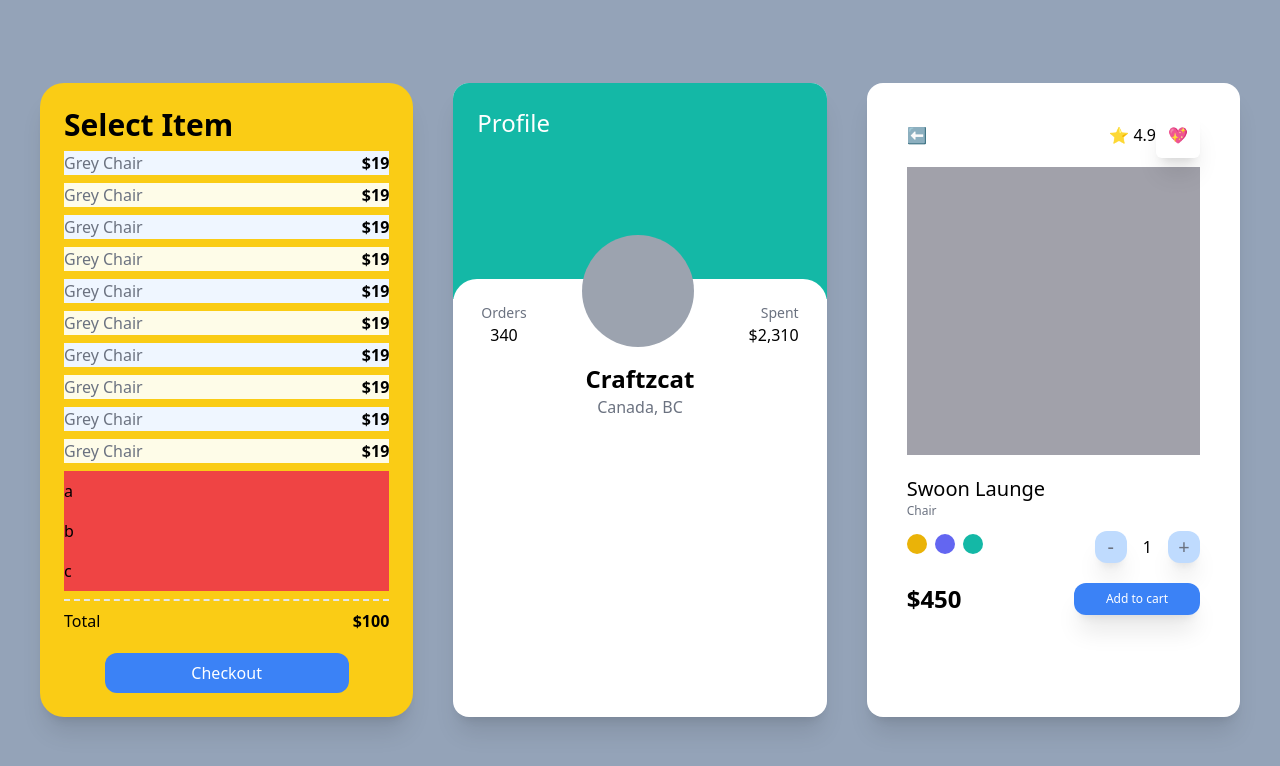
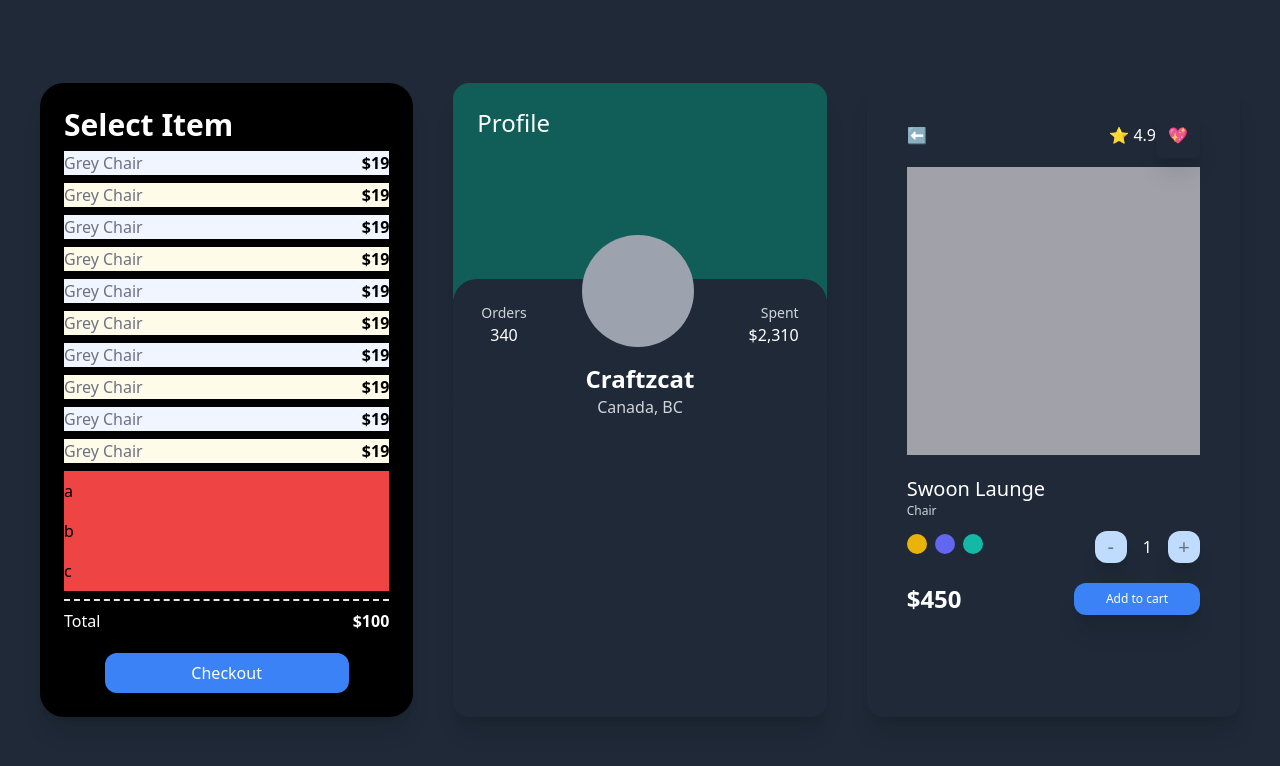
Before and after one commit to cattynip/tailwind-css-practice, a Next.js app: page / in a window 1280 px wide. Shown: the top 766 px of the page. Built offline with nearby package versions, Linux system fonts and the light colour scheme.

Commit message:
4.11 Dark Mode

```diff
--- a/pages/_app.tsx
+++ b/pages/_app.tsx
@@ -2,7 +2,11 @@ import '../styles/globals.css';
 import type { AppProps } from 'next/app';
 
 function MyApp({ Component, pageProps }: AppProps) {
-  return <Component {...pageProps} />;
+  return (
+    <div className='dark'>
+      <Component {...pageProps} />
+    </div>
+  )
 }
 
 export default MyApp;
--- a/pages/index.tsx
+++ b/pages/index.tsx
@@ -2,9 +2,11 @@ import type { NextPage } from 'next';
 
 const Home: NextPage = () => {
   return (
-    <div className="grid min-h-screen gap-10 bg-slate-400 py-20 px-10 lg:grid-cols-2 xl:grid-cols-3 xl:place-content-center">
-      <div className="flex flex-col rounded-3xl bg-white p-6 shadow-xl sm:bg-red-400 sm:hover:bg-pink-200 md:bg-teal-500 lg:bg-indigo-500 xl:bg-yellow-400 2xl:bg-pink-500">
-        <span className="text-3xl font-semibold">Select Item</span>
+    <div className="grid min-h-screen gap-10 bg-slate-400 py-20 px-10 dark:bg-gray-800 lg:grid-cols-2 xl:grid-cols-3 xl:place-content-center">
+      <div className="flex flex-col rounded-3xl bg-white p-6 shadow-xl dark:bg-black sm:bg-red-400 sm:hover:bg-pink-200 md:bg-teal-500 lg:bg-indigo-500 xl:bg-yellow-400 2xl:bg-pink-500">
+        <span className="text-3xl font-semibold  dark:text-white">
+          Select Item
+        </span>
 
         <ul>
           {[1, 2, 3, 4, 5, 6, 7, 8, 9, 10].map(item => (
@@ -27,42 +29,46 @@ const Home: NextPage = () => {
         </ul>
 
         <div className="mt-2 flex justify-between border-t-2 border-dashed pt-2">
-          <span>Total</span>
-          <span className="font-extrabold">$100</span>
+          <span className="dark:text-white">Total</span>
+          <span className="font-extrabold dark:text-white">$100</span>
         </div>
 
-        <button className="mx-auto mt-5 w-3/4 cursor-pointer rounded-xl bg-blue-500 p-2 text-center text-white transition-colors hover:bg-teal-500 focus:outline-none active:bg-yellow-500">
+        <button className="mx-auto mt-5 w-3/4 cursor-pointer rounded-xl bg-blue-500 p-2 text-center text-white transition-colors hover:bg-teal-500 focus:outline-none active:bg-yellow-500 dark:hover:bg-green-800">
           Checkout
         </button>
       </div>
 
-      <div className="group overflow-hidden rounded-2xl bg-white shadow-xl">
-        <div className="bg-blue-500 p-6 pb-14 xl:pb-40 portrait:bg-indigo-500 landscape:bg-teal-500">
+      <div className="group overflow-hidden rounded-2xl bg-white shadow-xl dark:bg-gray-800  dark:text-white">
+        <div className="p-6 pb-14 xl:pb-40 portrait:bg-indigo-500 dark:portrait:bg-indigo-800 landscape:bg-teal-500 dark:landscape:bg-teal-800">
           <span className="text-2xl text-white">Profile</span>
         </div>
-        <div className="relative -top-5 rounded-3xl bg-white px-7 pt-9">
+        <div className="relative -top-5 rounded-3xl bg-white px-7 pt-9  dark:bg-gray-800">
           <div className="relative -top-20 flex items-end justify-between">
             <div className="flex flex-col items-center">
-              <span className="text-sm text-gray-500">Orders</span>
+              <span className="text-sm text-gray-500 dark:text-gray-300">
+                Orders
+              </span>
               <span className="font-medium">340</span>
             </div>
 
             <div className="h-28 w-28 rounded-full bg-gray-400 transition-colors group-hover:bg-red-300" />
 
             <div className="flex flex-col items-end justify-between">
-              <span className="text-sm text-gray-500">Spent</span>
+              <span className="text-sm text-gray-500 dark:text-gray-300">
+                Spent
+              </span>
               <span className="font-medium">$2,310</span>
             </div>
           </div>
 
           <div className="relative -mt-16 flex flex-col items-center">
             <span className="text-2xl font-bold">Craftzcat</span>
-            <span className="text-gray-500">Canada, BC</span>
+            <span className="text-gray-500 dark:text-gray-300">Canada, BC</span>
           </div>
         </div>
       </div>
 
-      <div className="rounded-2xl bg-white p-10 shadow-xl lg:col-span-2 xl:col-span-1">
+      <div className="rounded-2xl bg-white p-10 shadow-xl dark:bg-gray-800 dark:text-white lg:col-span-2 xl:col-span-1">
         <div className="mb-5 flex items-center justify-between">
           <span>⬅️</span>
           <div>
@@ -74,7 +80,9 @@ const Home: NextPage = () => {
         <div className="mb-5 h-72 bg-zinc-400" />
         <div className="flex flex-col">
           <span className="text-xl font-medium">Swoon Launge</span>
-          <span className="text-xs text-gray-500">Chair</span>
+          <span className="text-xs text-gray-500 dark:text-gray-300">
+            Chair
+          </span>
           <div className="mt-3 mb-5 flex items-center justify-between">
             <div className="space-x-2">
               <button className="h-5 w-5 rounded-full bg-yellow-500 ring-yellow-600 ring-offset-2 transition focus:ring-2" />
--- a/tailwind.config.js
+++ b/tailwind.config.js
@@ -1,8 +1,11 @@
-/** @type {import('tailwindcss').Config} */
-module.exports = {
+const options = {
   content: ['./pages/**/*.tsx', './components/**/*.tsx'],
   theme: {
     extend: {}
   },
+  darkMode: "class",
   plugins: []
 };
+
+/** @type {import('tailwindcss').Config} */
+module.exports = options;
```
